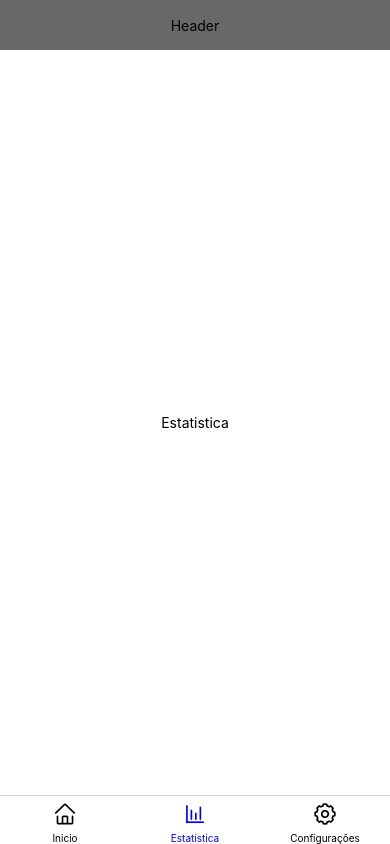
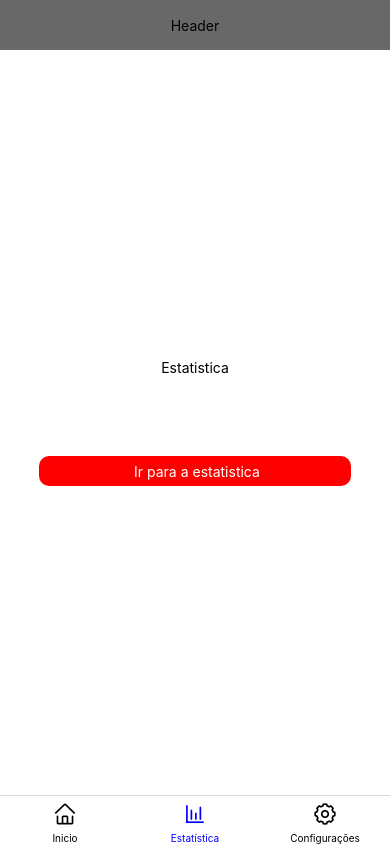
Before and after one commit to adejar12/Roteamento, a React Native app: screen /EstatisticaNavigator in a window 390 px wide. Built offline with nearby package versions, Linux system fonts and the light colour scheme.

Commit message:
feat: adicionando rotas

```diff
--- a/src/pages/Estatistica/index.js
+++ b/src/pages/Estatistica/index.js
@@ -1,20 +1,63 @@
-import { StatusBar } from 'expo-status-bar';
-import { StyleSheet, Text, View } from 'react-native';
+import { StatusBar } from "expo-status-bar";
+import { StyleSheet, Text, View, TouchableOpacity } from "react-native";
+import { useNavigation } from "@react-navigation/native";
 
 export default function Estatistica() {
+  const navigation = useNavigation();
+
   return (
     <View style={styles.container}>
       <Text>Estatistica</Text>
+
+      <TouchableOpacity
+        style={{
+          backgroundColor: "red",
+          width: "80%",
+          height: 30,
+          borderRadius: 10,
+          alignItems: "center",
+          justifyContent: "center",
+          marginTop: 80,
+        }}
+        onPress={() => {
+          navigation.navigate("EstatisticaComum");
+        }}
+      >
+        <Text
+          style={{
+            color: "white",
+          }}
+        >
+          {" "}
+          Ir para a estatistica
+        </Text>
+      </TouchableOpacity>
+
       <StatusBar style="auto" />
     </View>
   );
 }
 
+Estatistica.navigationOptions = ({ navigation }) => ({
+  headerLeft: () => (
+    <TouchableOpacity
+      style={{
+        paddingLeft: 12,
+      }}
+      onPress={() =>
+        navigation.goBack()
+      }
+    >
+      <Ionicons name="ios-chevron-back" size={32} color="red" />
+    </TouchableOpacity>
+  )
+});
+
 const styles = StyleSheet.create({
   container: {
     flex: 1,
-    backgroundColor: '#fff',
-    alignItems: 'center',
-    justifyContent: 'center',
+    backgroundColor: "#fff",
+    alignItems: "center",
+    justifyContent: "center",
   },
 });
--- a/src/pages/EstatisticaComum/index.js
+++ b/src/pages/EstatisticaComum/index.js
@@ -1,10 +1,39 @@
 import { StatusBar } from 'expo-status-bar';
-import { StyleSheet, Text, View } from 'react-native';
+import { StyleSheet, Text, View,TouchableOpacity } from 'react-native';
+import { useNavigation } from "@react-navigation/native";
 
 export default function EstatisticaComum() {
+
+  const navigation = useNavigation();
+
   return (
     <View style={styles.container}>
       <Text>Estatistica Comum</Text>
+
+      <TouchableOpacity
+        style={{
+          backgroundColor: "red",
+          width: "80%",
+          height: 30,
+          borderRadius: 10,
+          alignItems: "center",
+          justifyContent: "center",
+          marginTop: 80,
+        }}
+        onPress={() => {
+          navigation.navigate("EstatistaPublicidade");
+        }}
+      >
+        <Text
+          style={{
+            color: "white",
+          }}
+        >
+          {" "}
+          Ir para a estatistica da publicidade
+        </Text>
+      </TouchableOpacity>
+
       <StatusBar style="auto" />
     </View>
   );
```
